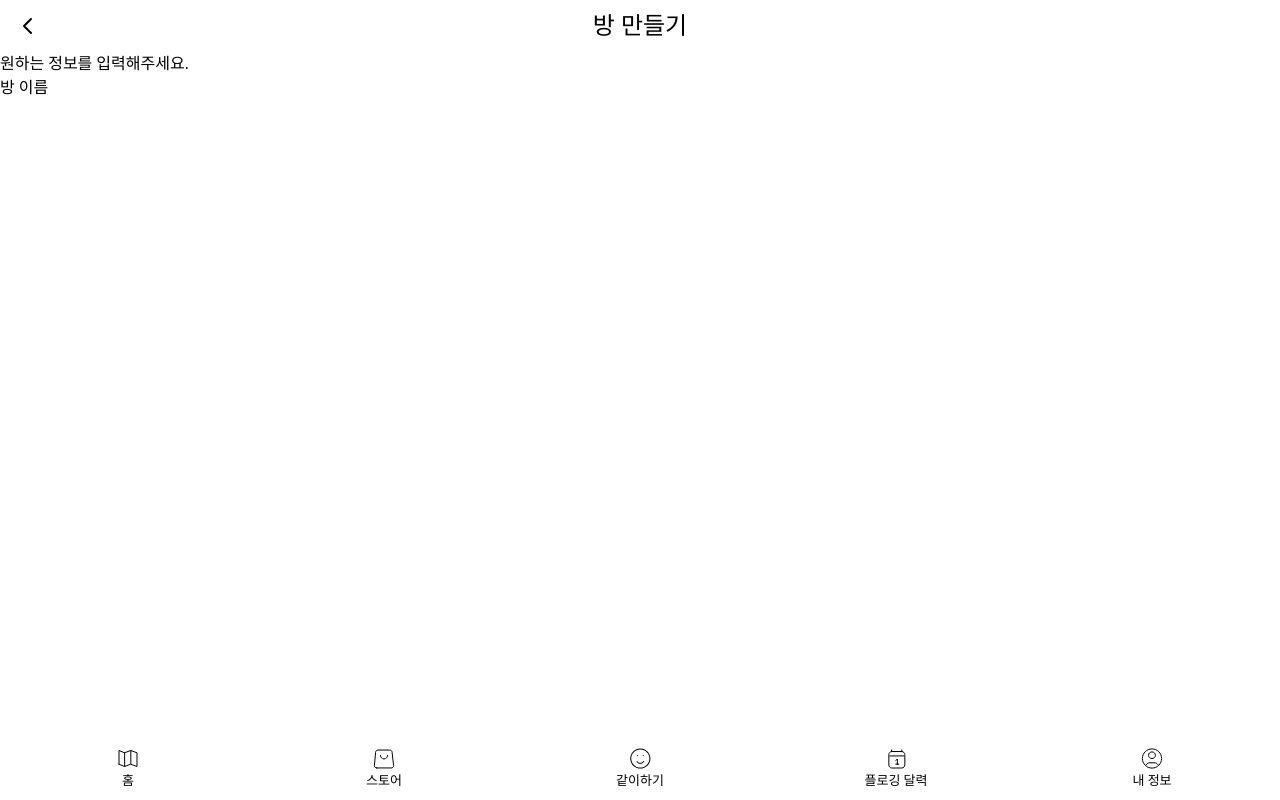
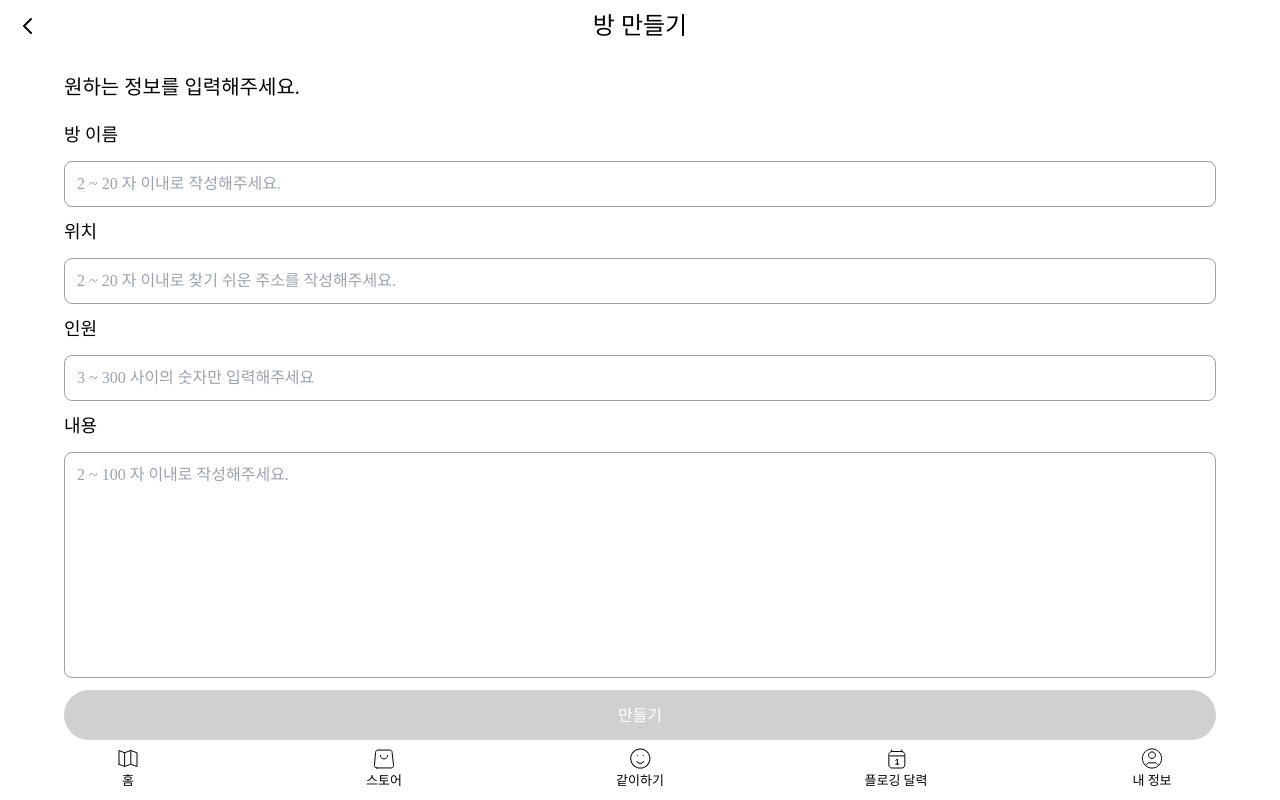
Before and after one commit to sj102300/w-get, a Next.js app: page /community/write in a window 1280 px wide. Built offline with nearby package versions, Linux system fonts and the light colour scheme; a web font is replaced by a local one.

Commit message:
create /community/write page

```diff
--- a/src/app/community/write/page.js
+++ b/src/app/community/write/page.js
@@ -1,15 +1,45 @@
+'use client';
 
 import "./write.scss";
 
 import Headerbar from "../../headerbar";
+import { useEffect, useState } from "react";
 
 function Write(){
 
+    let [title, setTitle] = useState({content : '', valid: false});
+    let [location, setLocation] = useState({content: '', valid: false});
+    let [num, setNum] = useState({content: '', valid: false});
+    let [content, setContent] = useState({content: '', valid: false});
+
     return(
-        <div>
+        <div className="write">
             <Headerbar title={"방 만들기"}/>
             <h1>원하는 정보를 입력해주세요.</h1>
-            <h2>방 이름</h2><input />
+            <h2>방 이름</h2>
+            <input className={title.content==='' ? '' : (title.valid ? 'valid': 'invalid')}
+                placeholder="2 ~ 20 자 이내로 작성해주세요." defaultValue={title.content}
+                onChange={(e)=>{
+                    setTitle({content: e.target.value, valid: e.target.value.length >= 2 && e.target.value.length <=20 ? true : false})
+            }}/>
+            <h2>위치</h2>
+            <input className={location.content === '' ? '' : (location.valid ? 'valid': 'invalid')}
+                placeholder="2 ~ 20 자 이내로 찾기 쉬운 주소를 작성해주세요." defaultValue={location.content}
+                onChange={(e)=>{
+                    setLocation({content: e.target.value, valid: e.target.value.length >= 2 && e.target.value.length <= 20 ? true : false});
+            }}/>
+            <h2>인원</h2>
+            <input className={num.content === '' ? '' : (num.valid ? 'valid': 'invalid')}
+                type="number" placeholder="3 ~ 300 사이의 숫자만 입력해주세요" defaultValue={num.content} onChange={(e)=>{
+                    let tmp = Number(e.target.value);
+                    setNum({content: tmp, valid: tmp>=3 && tmp<=300 ? true : false});
+            }}/>
+            <h2>내용</h2>
+            <textarea className={content.content === '' ? '' : (content.valid ? 'valid': 'invalid')}
+                placeholder="2 ~ 100 자 이내로 작성해주세요." defaultValue={content.content} onChange={(e)=>{
+                setContent({content: e.target.value, valid: e.target.value.length >= 2 && e.target.value.length <= 100 ? true : false});
+            }}/>
+            <button className={title.valid && location.valid && num.valid && content.valid ? 'w-full green-btn' : 'w-full gray-btn'} >만들기</button>
         </div>
     )
 }
--- a/src/app/community/write/write.scss
+++ b/src/app/community/write/write.scss
@@ -0,0 +1,52 @@
+
+.write{
+    position: fixed;
+    top:52px;
+    left:0;
+    width: 90%;
+    height: calc(100dvh - 112px);
+    margin:0 5%;
+
+    display: flex;
+    flex-direction: column;
+    align-items: center;
+
+    h1{
+        font-size:20px;
+        width: 100%;
+        margin: 20px 0;
+    }
+
+    h2{
+        font-size: large;
+        width: 100%;
+    }
+
+    input{
+        width:100%;
+        padding:10px 12px;
+        border-radius: 8px;
+        border:1px solid #A1A1A1;
+        margin:12px 0;
+    }
+
+    textarea{
+        padding:10px 12px;
+        border-radius: 8px;
+        border:1px solid #A1A1A1;
+        margin:12px 0;
+        width: 100%;
+        height: calc(100% - 394px);
+        overflow-y:auto;
+        resize: none;
+    }
+
+    .valid{
+        border:1px solid #45BF86;
+    }
+
+    .invalid{
+        border:1px solid #F16937;
+    }
+
+}
--- a/src/app/stylesheets/globals.css
+++ b/src/app/stylesheets/globals.css
@@ -62,3 +62,11 @@ p {
 .lg-green-btn:active{
   background-color: #45BF86;
 }
+
+.gray-btn{
+  border-radius: 25px;
+  height:50px;
+  background-color: #D0D0D0;
+  padding:14px 0;
+  color:#fff;
+}
--- a/src/app/stylesheets/headerbar.scss
+++ b/src/app/stylesheets/headerbar.scss
@@ -1,8 +1,14 @@
 .headerbar {
+    position: fixed;
+    top:0;
+    left:0;
+    background-color: #fff;
     display: flex;
     justify-content: center;
     align-items: center;
     padding: 8px 16px;
+    width: 100%;
+    height:52px;
 
     svg{
         float:left;
```
